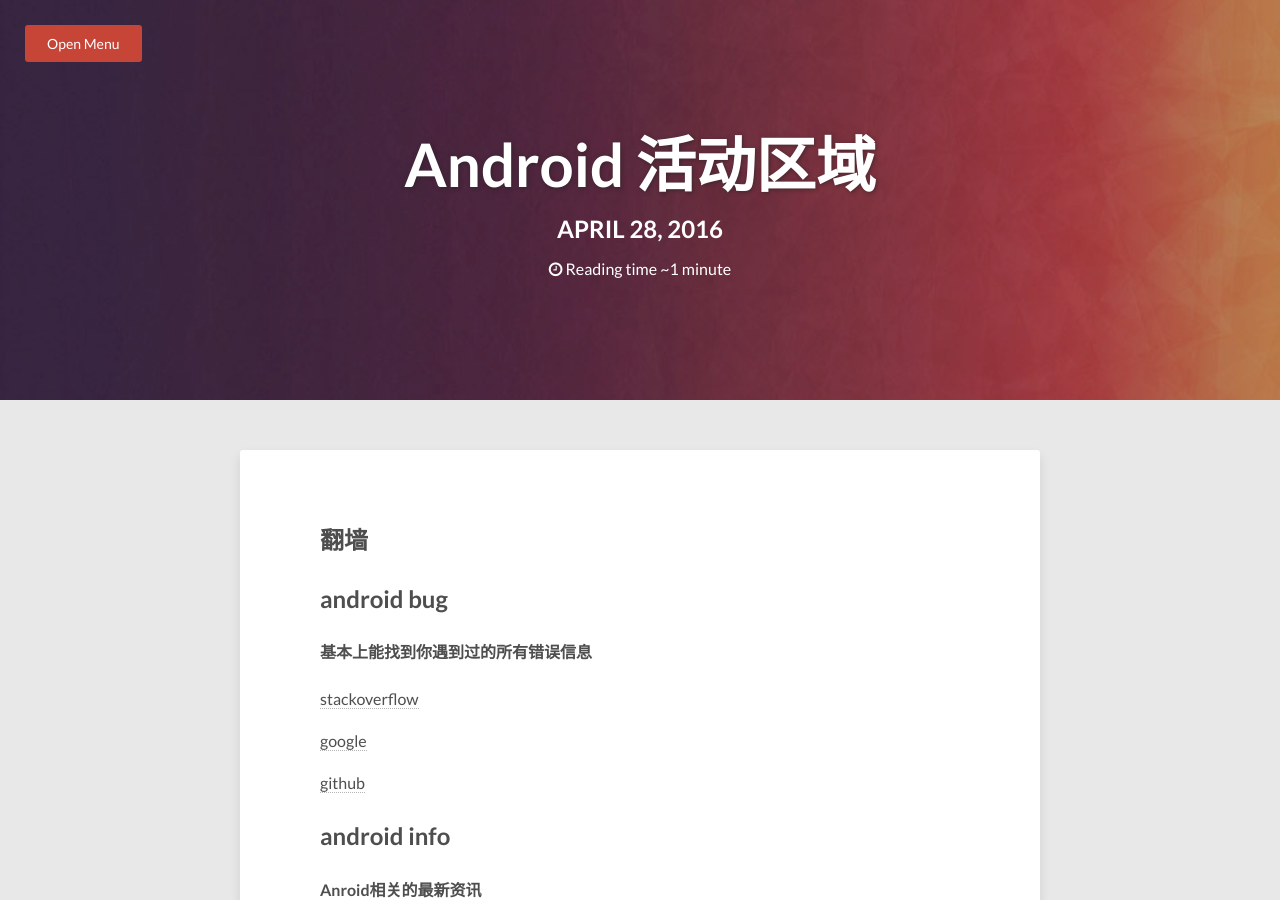
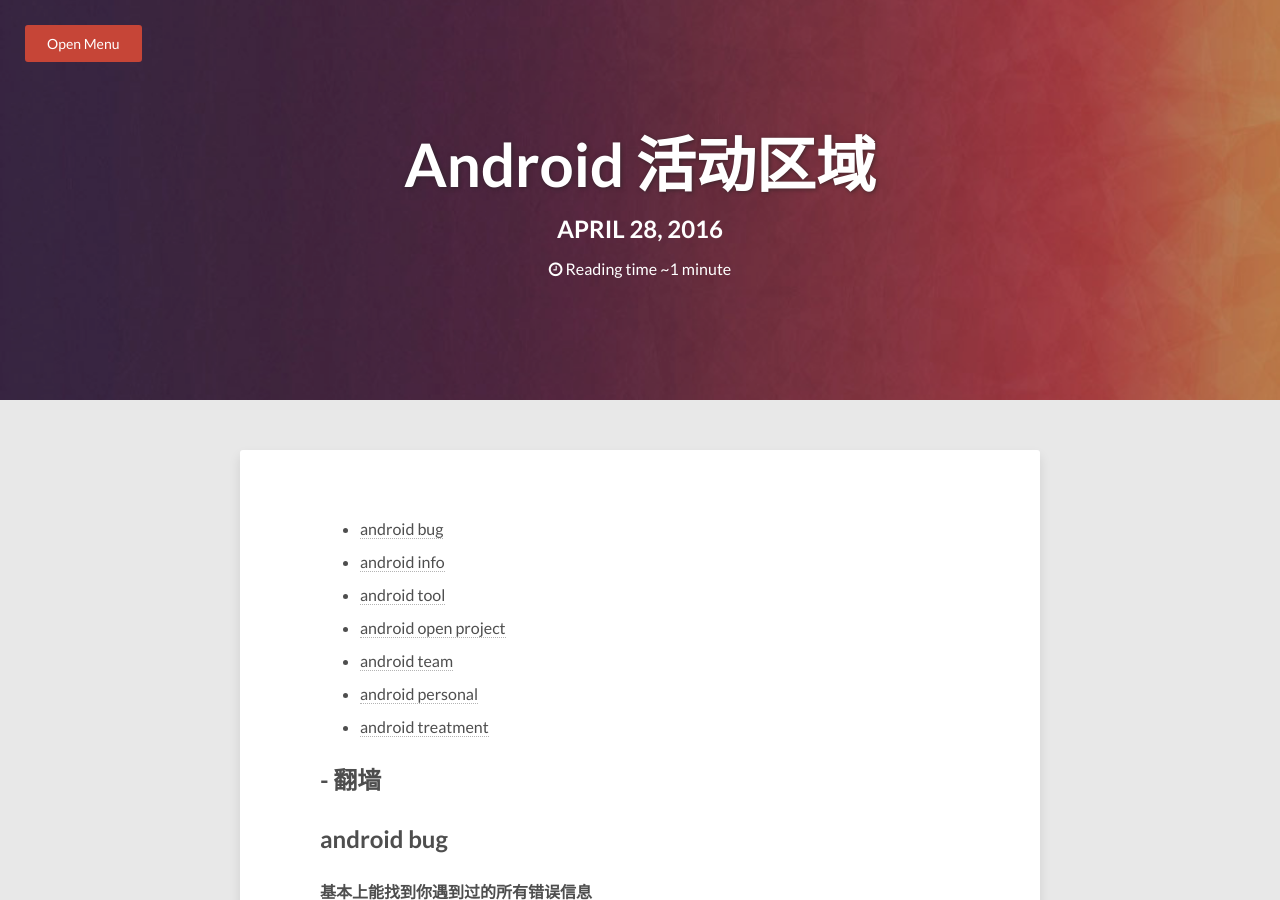
Before and after one commit to tengbinlive/tengbinlive.github.io, a Jekyll site: the page built from _posts/2016-04-28-code-android-other3.md, in a window 1280 px wide and 900 px high. Built offline with Jekyll 4.4.1, drawn with Linux system fonts in a browser that asks for light colours; nearby versions of some CDN libraries.

Commit message:
no message

```diff
--- a/_posts/2016-04-28-code-android-other3.md
+++ b/_posts/2016-04-28-code-android-other3.md
@@ -9,9 +9,18 @@
 ---
 
 
-##  [翻墙](http://tengbin.me/live1/)
 
-##  android bug
+* [android bug](#1)
+* [android info](#2)
+* [android tool](#3)
+* [android open project](#4)
+* [android team](#5)
+* [android personal](#6)
+* [android treatment](#7)
+
+##  [ - 翻墙](http://tengbin.me/live1/)
+
+##  <h id="1">android bug</h>
 
 ####  基本上能找到你遇到过的所有错误信息
 
@@ -22,7 +31,7 @@
 [github](https://github.com/)
 
 
-##  android info
+##  <h id="2">android info</h>
 
 ####  Anroid相关的最新资讯
 
@@ -33,7 +42,7 @@
 [dribbble](https://dribbble.com/search?q=app)
 
 
-##  android tool
+##  <h id="3">android tool</h>
 
 ####  interface.test - 接口调试
 ####  app.test -  内存版本发布
@@ -67,7 +76,7 @@
 [translate - data](http://translate.google.cn/)
 
 
-##  android open project
+##  <h id="4">android open project</h>
 
 ####  android相关的开源项目大全
 
@@ -76,7 +85,7 @@
 [Trinea](https://github.com/Trinea/android-open-project)
 
 
-##  android team
+##  <h id="5">android team</h>
 
 ####  值得关注的团队
 
@@ -89,7 +98,7 @@
 ![greenrobot](https://avatars2.githubusercontent.com/u/242242?s=80 "greenrobot") | https://github.com/greenrobot | http://greenrobot.de/
 
 
-##  android personal
+##  <h id="6">android personal</h>
 
 ####  值得关注的个人
 
@@ -102,7 +111,7 @@
 ![Sergey Tarasevich](https://avatars3.githubusercontent.com/u/1223348?s=80 "Sergey Tarasevich") | https://github.com/nostra13 | http://nostra13android.blogspot.com/
 
 
-##  android treatment
+##  <h id="7">android treatment</h>
 
 ####  没事放松放松，代码写多了没女朋友
 
```
